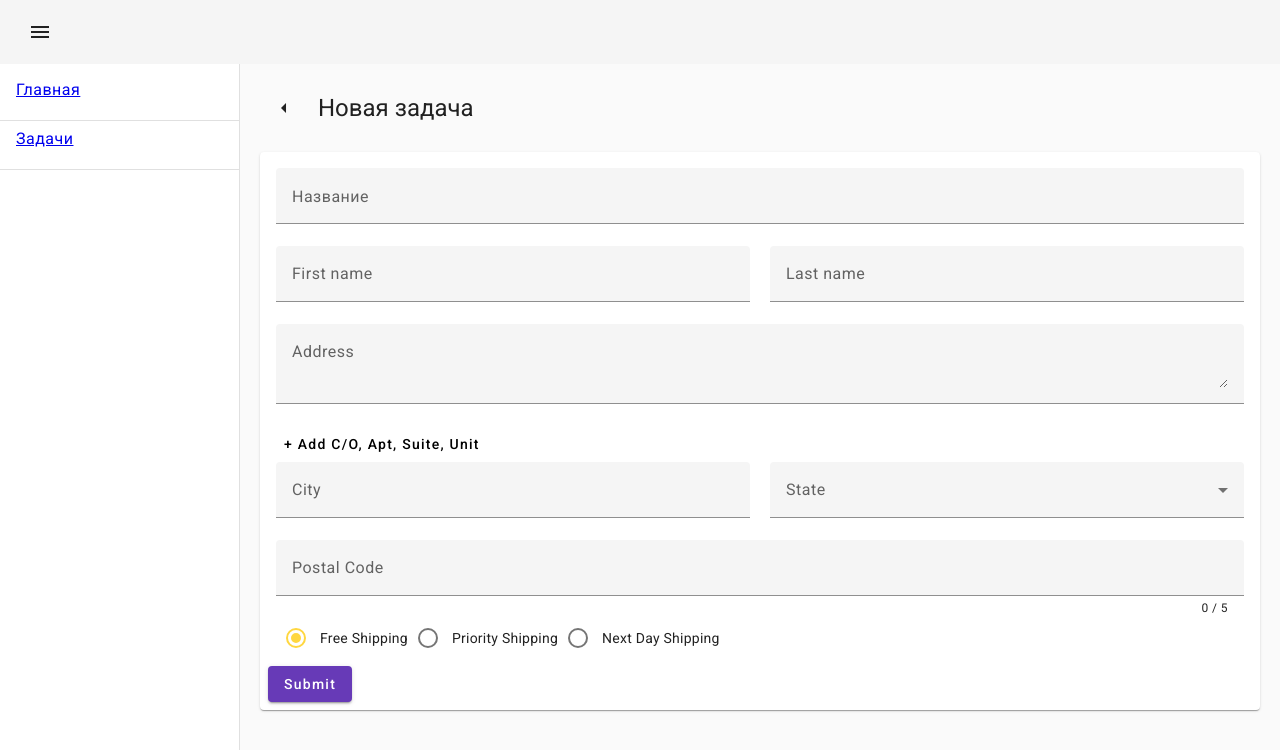
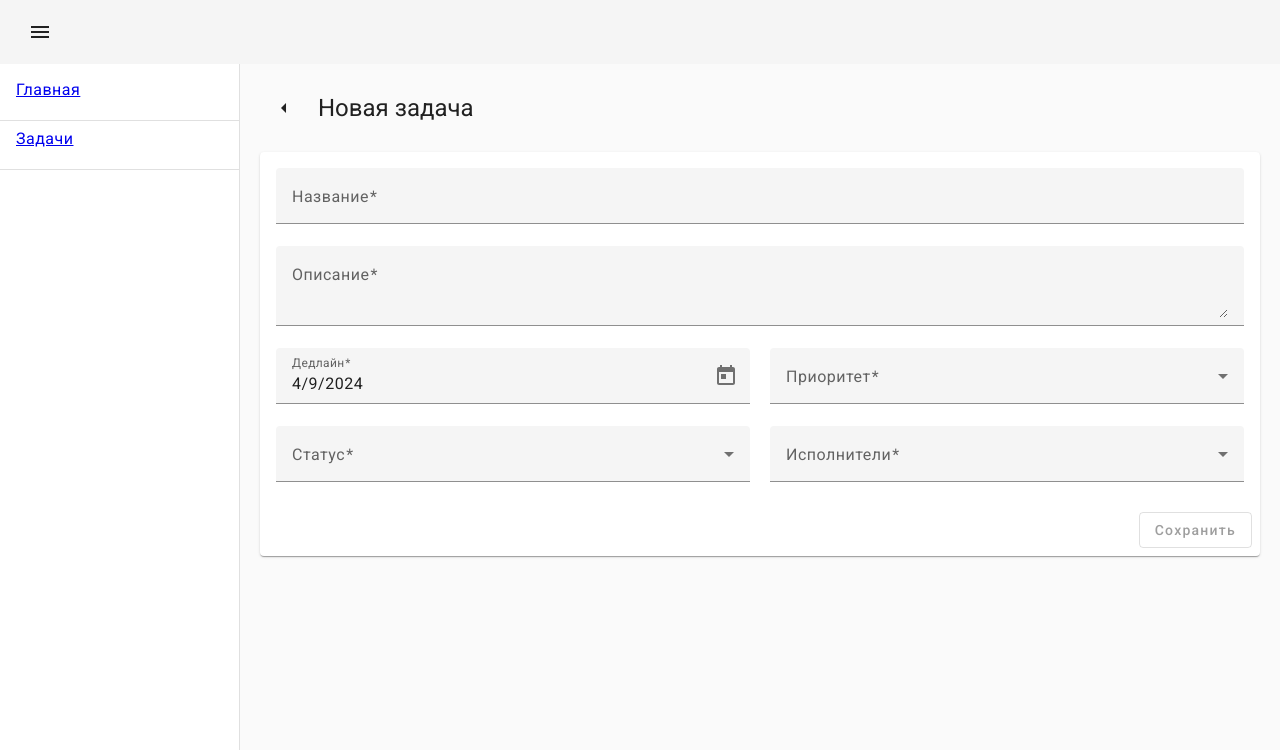
Before and after one commit to dariajurr/tasktracker, an Angular app: page /task/new in a window 1280 px wide. Shown: the top 750 px of the page. Built offline with nearby package versions, Linux system fonts and the light colour scheme.

Commit message:
feat: добавлена форма создания задач

```diff
--- a/src/app/components/task-form/task-form.component.html
+++ b/src/app/components/task-form/task-form.component.html
@@ -5,93 +5,81 @@
         <div class="col">
           <mat-form-field class="full-width">
             <mat-label>Название</mat-label>
-            <input matInput formControlName="company">
+            <input matInput [formControl]="taskForm.controls.title" />
           </mat-form-field>
         </div>
       </div>
       <div class="row">
         <div class="col">
           <mat-form-field class="full-width">
-            <input matInput placeholder="First name" formControlName="firstName">
-            @if (taskForm.controls['firstName'].hasError('required')) {
-              <mat-error>First name is <strong>required</strong></mat-error>
-            }
-          </mat-form-field>
-        </div>
-        <div class="col">
-          <mat-form-field class="full-width">
-            <input matInput placeholder="Last name" formControlName="lastName">
-            @if (taskForm.controls['lastName'].hasError('required')) {
-              <mat-error>Last name is <strong>required</strong></mat-error>
-            }
+            <mat-label>Описание</mat-label>
+            <textarea
+              matInput
+              [formControl]="taskForm.controls.description"
+            ></textarea>
           </mat-form-field>
         </div>
       </div>
       <div class="row">
         <div class="col">
           <mat-form-field class="full-width">
-            <textarea matInput placeholder="Address" formControlName="address"></textarea>
-            @if (taskForm.controls['address'].hasError('required')) {
-              <mat-error>Address is <strong>required</strong></mat-error>
-            }
-          </mat-form-field>
-        </div>
-      </div>
-      <div class="row">
-        <div class="col">
-          @if (hasUnitNumber) {
-            <mat-form-field class="full-width">
-              <textarea matInput placeholder="Address 2" formControlName="address2"></textarea>
-            </mat-form-field>
-          } @else {
-            <button mat-button type="button" (click)="hasUnitNumber = !hasUnitNumber">
-              + Add C/O, Apt, Suite, Unit
-            </button>
-          }
-        </div>
-      </div>
-      <div class="row">
-        <div class="col">
-          <mat-form-field class="full-width">
-            <input matInput placeholder="City" formControlName="city">
-            @if (taskForm.controls['city'].hasError('required')) {
-              <mat-error>City is <strong>required</strong></mat-error>
-            }
+            <mat-label>Дедлайн</mat-label>
+            <input
+              matInput
+              [matDatepicker]="picker"
+              [formControl]="taskForm.controls.deadline"
+            />
+            <mat-datepicker-toggle
+              matIconSuffix
+              [for]="picker"
+            ></mat-datepicker-toggle>
+            <mat-datepicker #picker></mat-datepicker>
           </mat-form-field>
         </div>
         <div class="col">
           <mat-form-field class="full-width">
-            <mat-select placeholder="State" formControlName="state">
-              @for (state of states; track state) {
-                <mat-option [value]="state.abbreviation">{{ state.name }}</mat-option>
+            <mat-label>Приоритет</mat-label>
+            <mat-select [formControl]="taskForm.controls.priority">
+              @for (state of priorities; track state) {
+              <mat-option [value]="state.value">{{ state.name }}</mat-option>
               }
             </mat-select>
-            @if (taskForm.controls['state'].hasError('required')) {
-              <mat-error>State is <strong>required</strong></mat-error>
-            }
           </mat-form-field>
         </div>
       </div>
       <div class="row">
         <div class="col">
           <mat-form-field class="full-width">
-            <input matInput #postalCode maxlength="5" placeholder="Postal Code" type="number" formControlName="postalCode">
-            <mat-hint align="end">{{postalCode.value.length}} / 5</mat-hint>
+            <mat-label>Статус</mat-label>
+            <mat-select [formControl]="taskForm.controls.status">
+              @for (state of statuses; track state) {
+              <mat-option [value]="state.value">{{ state.name }}</mat-option>
+              }
+            </mat-select>
           </mat-form-field>
         </div>
-      </div>
-      <div class="row">
         <div class="col">
-          <mat-radio-group formControlName="shipping">
-            <mat-radio-button value="free">Free Shipping</mat-radio-button>
-            <mat-radio-button value="priority">Priority Shipping</mat-radio-button>
-            <mat-radio-button value="nextday">Next Day Shipping</mat-radio-button>
-          </mat-radio-group>
+          <mat-form-field class="full-width">
+            <mat-label>Исполнители</mat-label>
+            <mat-select [formControl]="taskForm.controls.performer">
+              @for (state of statuses; track state) {
+              <mat-option [value]="state.value">{{ state.name }}</mat-option>
+              }
+            </mat-select>
+          </mat-form-field>
         </div>
       </div>
     </mat-card-content>
     <mat-card-actions>
-      <button mat-raised-button color="primary" type="submit">Submit</button>
+      <button
+        mat-stroked-button
+        color="primary"
+        class="send-btn"
+        type="submit"
+        [disabled]="taskForm.invalid"
+      >
+        Сохранить
+      </button>
     </mat-card-actions>
   </mat-card>
 </form>
--- a/src/app/components/task-form/task-form.component.scss
+++ b/src/app/components/task-form/task-form.component.scss
@@ -25,3 +25,7 @@
 .col:last-child {
   margin-right: 0;
 }
+
+.send-btn {
+  margin-left: auto;
+}
--- a/src/app/components/task-form/task-form.component.ts
+++ b/src/app/components/task-form/task-form.component.ts
@@ -1,13 +1,24 @@
-import { Component, inject, Input, OnInit } from '@angular/core';
+import { Component, Input, OnInit } from '@angular/core';
 
-import { FormBuilder, ReactiveFormsModule, Validators } from '@angular/forms';
+import {
+  NonNullableFormBuilder,
+  ReactiveFormsModule,
+  Validators,
+} from '@angular/forms';
 import { MatInputModule } from '@angular/material/input';
 import { MatButtonModule } from '@angular/material/button';
 import { MatSelectModule } from '@angular/material/select';
 import { MatRadioModule } from '@angular/material/radio';
 import { MatCardModule } from '@angular/material/card';
 import { MAT_FORM_FIELD_DEFAULT_OPTIONS } from '@angular/material/form-field';
-
+import { MatDatepickerModule } from '@angular/material/datepicker';
+import { provideNativeDateAdapter } from '@angular/material/core';
+import {
+  PRIORITIES,
+  PriorityType,
+} from 'src/core/interfaces/priority.interface';
+import { STATUSES, StatusType } from 'src/core/interfaces/status.interface';
+import { TaskFormItem } from 'src/core/interfaces/task.interface';
 
 @Component({
   selector: 'app-task-form',
@@ -19,43 +30,40 @@ import { MAT_FORM_FIELD_DEFAULT_OPTIONS } from '@angular/material/form-field';
     MatRadioModule,
     MatCardModule,
     ReactiveFormsModule,
+    MatDatepickerModule,
   ],
   providers: [
-    {provide: MAT_FORM_FIELD_DEFAULT_OPTIONS, useValue: {floatLabel: 'auto'}}
+    {
+      provide: MAT_FORM_FIELD_DEFAULT_OPTIONS,
+      useValue: { floatLabel: 'auto' },
+    },
+    provideNativeDateAdapter(),
   ],
   templateUrl: './task-form.component.html',
-  styleUrl: './task-form.component.scss'
+  styleUrl: './task-form.component.scss',
 })
-export class TaskFormComponent implements OnInit{
+export class TaskFormComponent implements OnInit {
   @Input() editMode: boolean = false;
 
-  private fb = inject(FormBuilder);
-  taskForm = this.fb.group({
-    company: null,
-    firstName: [null, Validators.required],
-    lastName: [null, Validators.required],
-    address: [null, Validators.required],
-    address2: null,
-    city: [null, Validators.required],
-    state: [null, Validators.required],
-    postalCode: [null, Validators.compose([
-      Validators.required, Validators.minLength(5), Validators.maxLength(5)])
-    ],
-    shipping: ['free', Validators.required]
+  taskForm = this.fb.group<TaskFormItem>({
+    title: this.fb.control<string>('', [Validators.required]),
+    description: this.fb.control<string>('', [Validators.required]),
+    deadline: this.fb.control<Date>(new Date(), [Validators.required]),
+    priority: this.fb.control<PriorityType | null>(null, [Validators.required]),
+    status: this.fb.control<StatusType | null>(null, [Validators.required]),
+    performer: this.fb.control<number | null>(null, [Validators.required]),
   });
 
-  hasUnitNumber = false;
+  statuses = STATUSES;
+  priorities = PRIORITIES;
 
-  states = [
-    {name: 'Alabama', abbreviation: 'AL'},
-    {name: 'Alaska', abbreviation: 'AK'},
-  ];
+  constructor(private fb: NonNullableFormBuilder) {}
 
   ngOnInit(): void {
     if (!this.editMode) this.taskForm.disable();
   }
 
   onSubmit(): void {
-    alert('Thanks!');
+    console.log(this.taskForm.value);
   }
 }
--- a/src/app/components/tasks-table/tasks-table-datasource.ts
+++ b/src/app/components/tasks-table/tasks-table-datasource.ts
@@ -3,22 +3,18 @@ import { MatPaginator } from '@angular/material/paginator';
 import { MatSort } from '@angular/material/sort';
 import { map } from 'rxjs/operators';
 import { Observable, of as observableOf, merge } from 'rxjs';
+import { TaskItem } from 'src/core/interfaces/task.interface';
+import { PriorityType } from 'src/core/interfaces/priority.interface';
+import { StatusType } from 'src/core/interfaces/status.interface';
 
-export interface TaskTableItem {
-  id: number;
-  name: string;
-  deadline: Date;
-  priority: string;
-  status: string;
-  performer: string;
-}
 
-const EXAMPLE_DATA: TaskTableItem[] = [
-  { id: 1,name: 'Hydrogen', deadline: new Date(), priority: 'тест', status: "тест", performer: 'тест' },
+
+const EXAMPLE_DATA: TaskItem[] = [
+  { id: 1, title: 'Hydrogen', description: '', deadline: new Date(), priority: PriorityType.LOW, status: StatusType.CREATE, performer: 0 },
 ];
 
-export class TasksTableDataSource extends DataSource<TaskTableItem> {
-  data: TaskTableItem[] = EXAMPLE_DATA;
+export class TasksTableDataSource extends DataSource<TaskItem> {
+  data: TaskItem[] = EXAMPLE_DATA;
   paginator: MatPaginator | undefined;
   sort: MatSort | undefined;
 
@@ -26,7 +22,7 @@ export class TasksTableDataSource extends DataSource<TaskTableItem> {
     super();
   }
 
-  connect(): Observable<TaskTableItem[]> {
+  connect(): Observable<TaskItem[]> {
     if (this.paginator && this.sort) {
       return merge(observableOf(this.data), this.paginator.page, this.sort.sortChange)
         .pipe(map(() => {
@@ -39,7 +35,7 @@ export class TasksTableDataSource extends DataSource<TaskTableItem> {
 
   disconnect(): void {}
 
-  private getPagedData(data: TaskTableItem[]): TaskTableItem[] {
+  private getPagedData(data: TaskItem[]): TaskItem[] {
     if (this.paginator) {
       const startIndex = this.paginator.pageIndex * this.paginator.pageSize;
       return data.splice(startIndex, this.paginator.pageSize);
@@ -49,7 +45,7 @@ export class TasksTableDataSource extends DataSource<TaskTableItem> {
   }
 
 
-  private getSortedData(data: TaskTableItem[]): TaskTableItem[] {
+  private getSortedData(data: TaskItem[]): TaskItem[] {
     if (!this.sort || !this.sort.active || this.sort.direction === '') {
       return data;
     }
@@ -57,11 +53,11 @@ export class TasksTableDataSource extends DataSource<TaskTableItem> {
     return data.sort((a, b) => {
       const isAsc = this.sort?.direction === 'asc';
       switch (this.sort?.active) {
-        case 'name': return compare(a.name, b.name, isAsc);
-        case 'deadline': return compare(a.name, b.name, isAsc);
-        case 'priority': return compare(a.name, b.name, isAsc);
-        case 'status': return compare(a.name, b.name, isAsc);
-        case 'performer': return compare(a.name, b.name, isAsc);
+        case 'name': return compare(a.title, b.title, isAsc);
+        // case 'deadline': return compare(a.deadline, b.deadline, isAsc);
+        case 'priority': return compare(a.priority, b.priority, isAsc);
+        case 'status': return compare(a.status, b.status, isAsc);
+        case 'performer': return compare(a.performer, b.performer, isAsc);
         // case 'id': return compare(+a.id, +b.id, isAsc);
         default: return 0;
       }
--- a/src/app/components/tasks-table/tasks-table.component.ts
+++ b/src/app/components/tasks-table/tasks-table.component.ts
@@ -2,7 +2,7 @@ import { AfterViewInit, Component, ViewChild } from '@angular/core';
 import { MatTable, MatTableModule } from '@angular/material/table';
 import { MatPaginator, MatPaginatorModule } from '@angular/material/paginator';
 import { MatSort, MatSortModule } from '@angular/material/sort';
-import { TasksTableDataSource, TaskTableItem } from './tasks-table-datasource';
+import { TasksTableDataSource } from './tasks-table-datasource';
 import { MatSelectModule } from '@angular/material/select';
 import { MatFormFieldModule } from '@angular/material/form-field';
 import { FormsModule } from '@angular/forms';
@@ -11,6 +11,7 @@ import {MatDatepickerModule} from '@angular/material/datepicker';
 import {MatInputModule} from '@angular/material/input';
 import { RouterModule } from '@angular/router';
 import {MatExpansionModule} from '@angular/material/expansion';
+import { TaskItem } from 'src/core/interfaces/task.interface';
 
 @Component({
   standalone: true,
@@ -34,7 +35,7 @@ import {MatExpansionModule} from '@angular/material/expansion';
 export class TasksTableComponent implements AfterViewInit {
   @ViewChild(MatPaginator) paginator!: MatPaginator;
   @ViewChild(MatSort) sort!: MatSort;
-  @ViewChild(MatTable) table!: MatTable<TaskTableItem>;
+  @ViewChild(MatTable) table!: MatTable<TaskItem>;
   dataSource = new TasksTableDataSource();
 
   displayedColumns = [
--- /dev/null
+++ b/src/core/api.const.ts
@@ -0,0 +1 @@
+export const BASE_URL = 'api/items';
--- /dev/null
+++ b/src/core/interfaces/priority.interface.ts
@@ -0,0 +1,23 @@
+export enum PriorityType {
+  HIGH = 'HIGH',
+  MIDDLE = 'MiDDLE',
+  LOW = 'LOW',
+}
+
+export enum PriorityTypeName {
+  HIGH = 'Высокий',
+  MIDDLE = 'Средний',
+  LOW = 'Низкий',
+}
+
+export const PRIORITY_TYPE_NAME = {
+  [PriorityType.HIGH]: PriorityTypeName.HIGH,
+  [PriorityType.MIDDLE]: PriorityTypeName.MIDDLE,
+  [PriorityType.LOW]: PriorityTypeName.LOW,
+};
+
+export const PRIORITIES = [
+  { value: PriorityType.HIGH, name: PriorityTypeName.HIGH },
+  { value: PriorityType.MIDDLE, name: PriorityTypeName.MIDDLE },
+  { value: PriorityType.LOW, name: PriorityTypeName.LOW },
+];
--- /dev/null
+++ b/src/core/interfaces/status.interface.ts
@@ -0,0 +1,23 @@
+export enum StatusType {
+  CREATE = 'CREATE',
+  IN_PROGRESS = 'IN_PROGRESS',
+  COMPLETED = 'COMPLETED'
+}
+
+export enum StatusTypeName {
+  CREATE = 'Создана',
+  IN_PROGRESS = 'В работе',
+  COMPLETED = 'Завершена',
+}
+
+export const STATUS_TYPE_NAME = {
+  [StatusType.CREATE]: StatusTypeName.CREATE,
+  [StatusType.IN_PROGRESS]: StatusTypeName.IN_PROGRESS,
+  [StatusType.COMPLETED]: StatusTypeName.COMPLETED,
+};
+
+export const STATUSES = [
+  { value: StatusType.CREATE, name: StatusTypeName.CREATE },
+  { value: StatusType.IN_PROGRESS, name: StatusTypeName.IN_PROGRESS },
+  { value: StatusType.COMPLETED, name: StatusTypeName.COMPLETED },
+];
```
Also changed, not shown: src/core/interfaces/task.interface.ts (added, +22 -0 lines), src/core/services/data.service.ts (added, +14 -0 lines), src/core/services/in-memory-storage.service.ts (added, +65 -0 lines).
